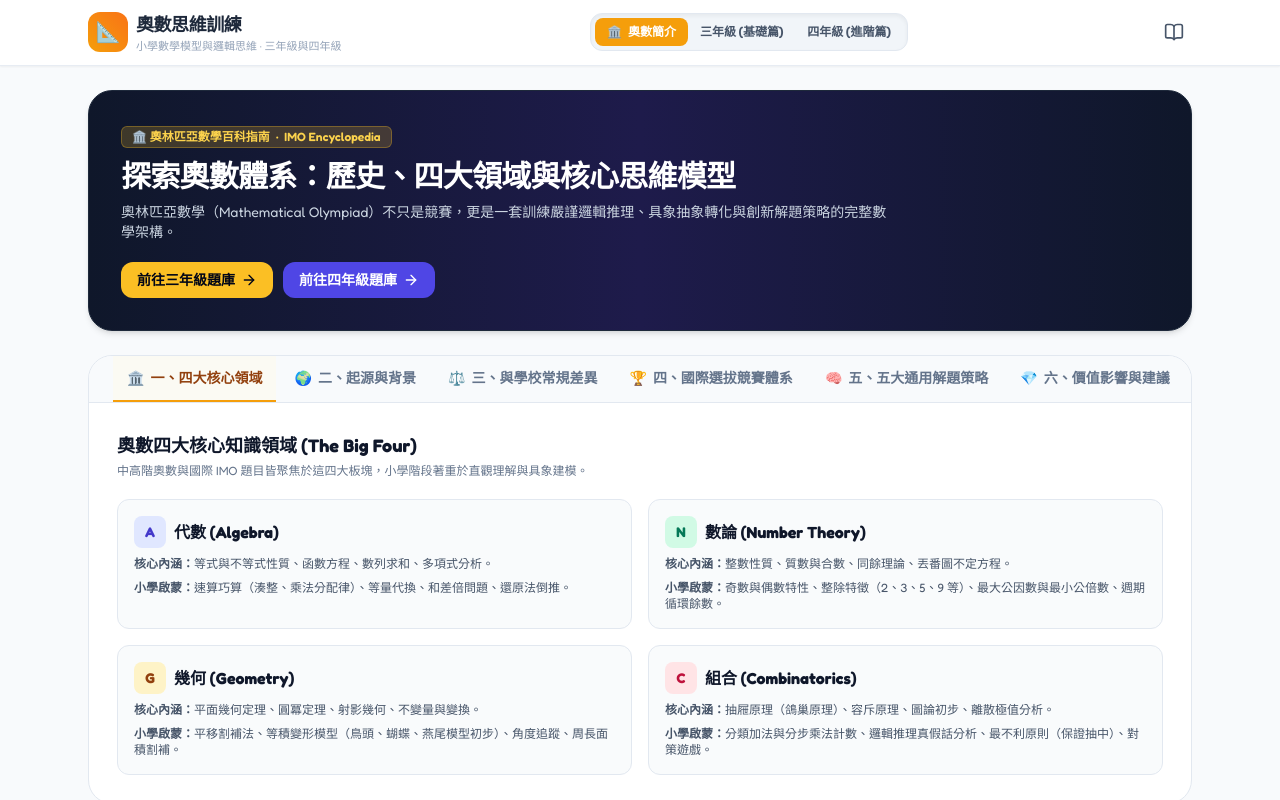
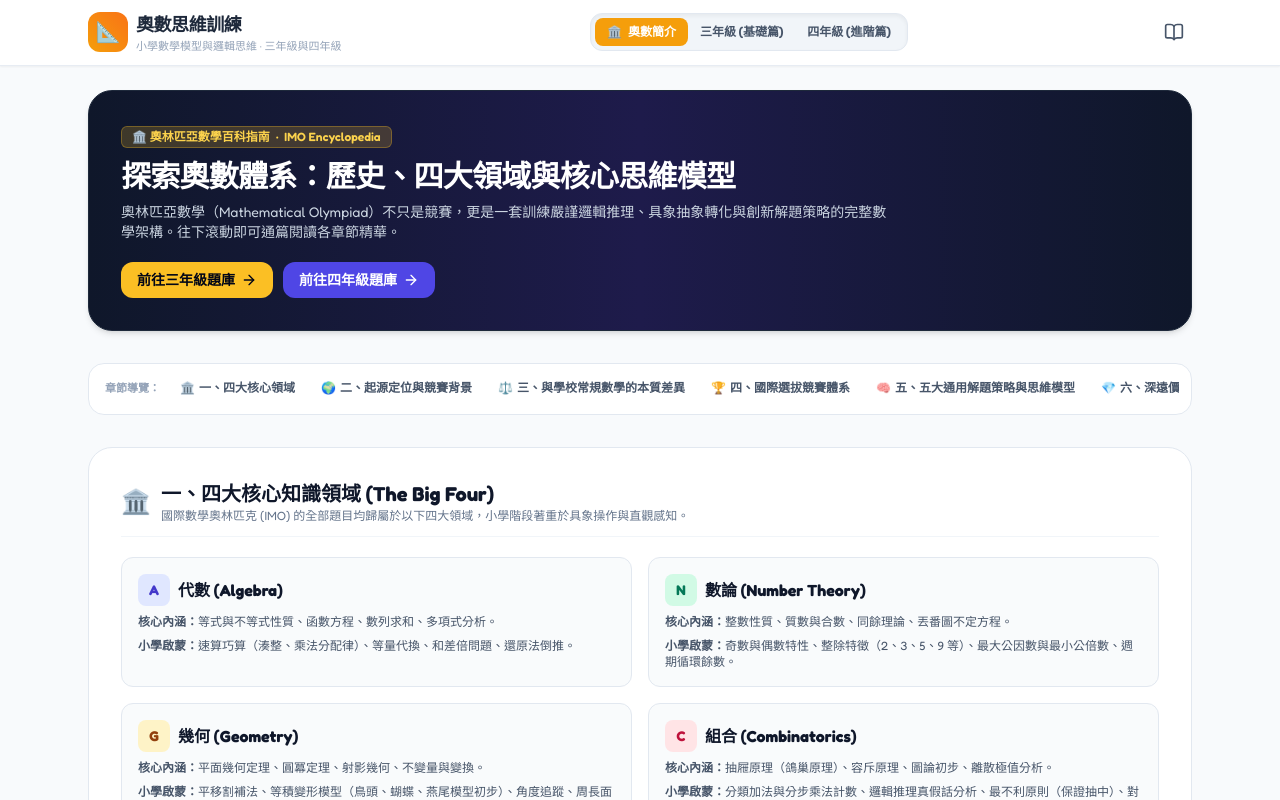
Before and after one commit to magicapo/omath, a React (Vite) app: page / in a window 1280 px wide. Both pictures are taken after a click on the button "查看「奧數簡介」專區". Shown: the top 800 px of the page. Built offline with nearby package versions, Linux system fonts and the light colour scheme.

Commit message:
feat: 奧數簡介移除Tab切換改為連貫長篇章節並附浮動錨點導覽

```diff
--- a/src/components/OlympiadWikiView.jsx
+++ b/src/components/OlympiadWikiView.jsx
@@ -1,21 +1,25 @@
-import React, { useState } from 'react';
-import {
-  Globe,
-  Columns,
-  Trophy,
-  BrainCircuit,
-  Sparkles,
-  ArrowRight,
-  CheckCircle,
-  Lightbulb,
-  ExternalLink
-} from 'lucide-react';
+import React from 'react';
+import { ArrowRight, BookOpen } from 'lucide-react';
 
 export function OlympiadWikiView({ onSelectGrade }) {
-  const [activeTab, setActiveTab] = useState('pillars'); // 'origin' | 'pillars' | 'diff' | 'system' | 'methods' | 'value'
+  const sections = [
+    { id: 'pillars', title: '一、四大核心領域 (The Big Four)', icon: '🏛️' },
+    { id: 'origin', title: '二、起源定位與競賽背景', icon: '🌍' },
+    { id: 'diff', title: '三、與學校常規數學的本質差異', icon: '⚖️' },
+    { id: 'system', title: '四、國際選拔競賽體系 (AMC / IMO)', icon: '🏆' },
+    { id: 'methods', title: '五、五大通用解題策略與思維模型', icon: '🧠' },
+    { id: 'value', title: '六、深遠價值與學習建議', icon: '💎' }
+  ];
+
+  const scrollToSection = (id) => {
+    const el = document.getElementById(`wiki-section-${id}`);
+    if (el) {
+      el.scrollIntoView({ behavior: 'smooth', block: 'start' });
+    }
+  };
 
   return (
-    <div className="space-y-5 sm:space-y-6 pb-16 animate-in fade-in duration-200">
+    <div className="space-y-6 sm:space-y-8 pb-20 animate-in fade-in duration-200">
       {/* Hero Banner */}
       <div className="relative overflow-hidden rounded-2xl sm:rounded-3xl bg-gradient-to-r from-slate-900 via-indigo-950 to-slate-900 p-5 sm:p-8 text-white shadow-md border border-slate-800">
         <div className="relative z-10 max-w-3xl">
@@ -29,20 +33,20 @@ export function OlympiadWikiView({ onSelectGrade }) {
             探索奧數體系：歷史、四大領域與核心思維模型
           </h1>
           <p className="text-slate-300 text-xs sm:text-sm leading-relaxed mb-5 font-normal">
-            奧林匹亞數學（Mathematical Olympiad）不只是競賽，更是一套訓練嚴謹邏輯推理、具象抽象轉化與創新解題策略的完整數學架構。
+            奧林匹亞數學（Mathematical Olympiad）不只是競賽，更是一套訓練嚴謹邏輯推理、具象抽象轉化與創新解題策略的完整數學架構。往下滾動即可通篇閱讀各章節精華。
           </p>
 
           <div className="flex flex-wrap items-center gap-2.5">
             <button
               onClick={() => onSelectGrade(3)}
-              className="px-4 py-2 rounded-xl bg-amber-400 hover:bg-amber-300 text-slate-950 font-bold text-xs sm:text-sm transition-all shadow-xs active:scale-98 flex items-center gap-1.5"
+              className="px-4 py-2 rounded-xl bg-amber-400 hover:bg-amber-300 text-slate-950 font-bold text-xs sm:text-sm transition-all shadow-xs active:scale-98 flex items-center gap-1.5 cursor-pointer"
             >
               <span>前往三年級題庫</span>
               <ArrowRight className="w-4 h-4" />
             </button>
             <button
               onClick={() => onSelectGrade(4)}
-              className="px-4 py-2 rounded-xl bg-indigo-600 hover:bg-indigo-500 text-white font-bold text-xs sm:text-sm transition-all shadow-xs active:scale-98 flex items-center gap-1.5"
+              className="px-4 py-2 rounded-xl bg-indigo-600 hover:bg-indigo-500 text-white font-bold text-xs sm:text-sm transition-all shadow-xs active:scale-98 flex items-center gap-1.5 cursor-pointer"
             >
               <span>前往四年級題庫</span>
               <ArrowRight className="w-4 h-4" />
@@ -51,48 +55,43 @@ export function OlympiadWikiView({ onSelectGrade }) {
         </div>
       </div>
 
-      {/* Main Content Card */}
-      <div className="bg-white rounded-2xl sm:rounded-3xl border border-slate-200 shadow-xs overflow-hidden">
-        {/* Tab Navigation */}
-        <div className="flex border-b border-slate-200 bg-slate-50 px-2 sm:px-6 overflow-x-auto gap-1">
-          {[
-            { id: 'pillars', label: '一、四大核心領域', icon: '🏛️' },
-            { id: 'origin', label: '二、起源與背景', icon: '🌍' },
-            { id: 'diff', label: '三、與學校常規差異', icon: '⚖️' },
-            { id: 'system', label: '四、國際選拔競賽體系', icon: '🏆' },
-            { id: 'methods', label: '五、五大通用解題策略', icon: '🧠' },
-            { id: 'value', label: '六、價值影響與建議', icon: '💎' }
-          ].map((tab) => (
+      {/* Chapter Quick Index Sticky Nav */}
+      <div className="sticky top-14 sm:top-16 z-20 bg-white/95 backdrop-blur-md p-2.5 sm:p-3 rounded-xl sm:rounded-2xl border border-slate-200 shadow-xs">
+        <div className="flex items-center gap-1.5 overflow-x-auto pb-0.5 text-xs">
+          <span className="text-[11px] font-bold text-slate-400 shrink-0 px-1">章節導覽：</span>
+          {sections.map((sec) => (
             <button
-              key={tab.id}
-              onClick={() => setActiveTab(tab.id)}
-              className={`py-3 px-3.5 text-xs sm:text-sm font-bold whitespace-nowrap border-b-2 flex items-center gap-1.5 transition-all cursor-pointer ${
-                activeTab === tab.id
-                  ? 'border-amber-500 text-amber-800 bg-amber-50/50'
-                  : 'border-transparent text-slate-500 hover:text-slate-800 hover:bg-slate-100/60'
-              }`}
+              key={sec.id}
+              onClick={() => scrollToSection(sec.id)}
+              className="px-2.5 py-1 rounded-lg text-slate-600 hover:text-slate-950 hover:bg-slate-100 font-semibold whitespace-nowrap transition-colors shrink-0 cursor-pointer flex items-center gap-1 active:scale-98"
             >
-              <span>{tab.icon}</span>
-              <span>{tab.label}</span>
+              <span>{sec.icon}</span>
+              <span>{sec.title.split(' ')[0]}</span>
             </button>
           ))}
         </div>
+      </div>
 
-        {/* Tab Content Panels */}
-        <div className="p-4 sm:p-7 text-slate-700 text-xs sm:text-sm leading-relaxed">
+      {/* Continuous Document Content */}
+      <div className="space-y-6 sm:space-y-8">
         {/* 1. 四大核心領域 */}
-          {activeTab === 'pillars' && (
-            <div className="space-y-5 animate-in fade-in duration-200">
+        <section
+          id="wiki-section-pillars"
+          className="bg-white rounded-2xl sm:rounded-3xl border border-slate-200 shadow-xs p-5 sm:p-8 space-y-4 scroll-mt-28"
+        >
+          <div className="flex items-center gap-2.5 border-b border-slate-100 pb-3">
+            <span className="text-2xl">🏛️</span>
             <div>
-                <h3 className="font-bold text-slate-900 text-base sm:text-lg mb-1">
-                  奧數四大核心知識領域 (The Big Four)
-                </h3>
-                <p className="text-slate-500 text-xs">
-                  中高階奧數與國際 IMO 題目皆聚焦於這四大板塊，小學階段著重於直觀理解與具象建模。
+              <h2 className="text-base sm:text-xl font-bold text-slate-900">
+                一、四大核心知識領域 (The Big Four)
+              </h2>
+              <p className="text-xs text-slate-500">
+                國際數學奧林匹克 (IMO) 的全部題目均歸屬於以下四大領域，小學階段著重於具象操作與直觀感知。
               </p>
             </div>
+          </div>
 
-              <div className="grid grid-cols-1 md:grid-cols-2 gap-4">
+          <div className="grid grid-cols-1 md:grid-cols-2 gap-4 pt-1">
             <div className="p-4 rounded-xl border border-slate-200 bg-slate-50/80 space-y-2">
               <div className="flex items-center gap-2">
                 <span className="w-8 h-8 rounded-lg bg-indigo-100 text-indigo-700 flex items-center justify-center font-bold text-sm">
@@ -161,20 +160,33 @@ export function OlympiadWikiView({ onSelectGrade }) {
               </p>
             </div>
           </div>
-            </div>
-          )}
+        </section>
 
         {/* 2. 起源與背景 */}
-          {activeTab === 'origin' && (
-            <div className="space-y-4 animate-in fade-in duration-200">
-              <div className="p-4 rounded-xl bg-amber-50 border border-amber-200 text-amber-950 font-medium">
+        <section
+          id="wiki-section-origin"
+          className="bg-white rounded-2xl sm:rounded-3xl border border-slate-200 shadow-xs p-5 sm:p-8 space-y-4 scroll-mt-28"
+        >
+          <div className="flex items-center gap-2.5 border-b border-slate-100 pb-3">
+            <span className="text-2xl">🌍</span>
+            <div>
+              <h2 className="text-base sm:text-xl font-bold text-slate-900">
+                二、起源定位與競賽背景
+              </h2>
+              <p className="text-xs text-slate-500">
+                奧林匹亞數學的百年歷史脈絡與學術初衷。
+              </p>
+            </div>
+          </div>
+
+          <div className="p-4 rounded-xl bg-amber-50 border border-amber-200 text-amber-950 font-medium text-xs sm:text-sm">
             奧林匹亞數學（簡稱奧數，英文：Mathematical Olympiad）是專為青少年設計、以發掘與培育卓越數學思維與創新解題能力為核心的高難度數學競賽及專題數學體系。
           </div>
 
           <div className="grid grid-cols-1 sm:grid-cols-3 gap-4">
             <div className="p-4 rounded-xl border border-slate-200 bg-slate-50">
               <div className="text-xl mb-1">📜 歷史起源</div>
-                  <h4 className="font-bold text-slate-800 mb-1">東歐學術競賽</h4>
+              <h4 className="font-bold text-slate-800 mb-1 text-sm">東歐學術競賽</h4>
               <p className="text-slate-600 text-xs leading-relaxed">
                 19 世紀末至 20 世紀初起源於匈牙利（Eötvös 競賽）。1959 年在羅馬尼亞舉辦了第一屆國際數學奧林匹克（IMO），當時由東歐 7 國發起。
               </p>
@@ -182,7 +194,7 @@ export function OlympiadWikiView({ onSelectGrade }) {
 
             <div className="p-4 rounded-xl border border-slate-200 bg-slate-50">
               <div className="text-xl mb-1">🌐 全球擴展</div>
-                  <h4 className="font-bold text-slate-800 mb-1">全球智力殿堂</h4>
+              <h4 className="font-bold text-slate-800 mb-1 text-sm">全球智力殿堂</h4>
               <p className="text-slate-600 text-xs leading-relaxed">
                 如今 IMO 已有超過 110 個國家和地區參加，被譽為全球中學生最高殿堂級的學術智力競技盛會。
               </p>
@@ -190,20 +202,33 @@ export function OlympiadWikiView({ onSelectGrade }) {
 
             <div className="p-4 rounded-xl border border-slate-200 bg-slate-50">
               <div className="text-xl mb-1">🎯 核心宗旨</div>
-                  <h4 className="font-bold text-slate-800 mb-1">激發數學潛能</h4>
+              <h4 className="font-bold text-slate-800 mb-1 text-sm">激發數學潛能</h4>
               <p className="text-slate-600 text-xs leading-relaxed">
-                    考驗思維的深度、創造性思維與非標準題型的解決能力，而非比拼繁複的計算量或記憶公式。
+                考驗思維的深度、創造性思維與非標準題型的解決能力，而非比拼繁複的計算量或死記公式。
               </p>
             </div>
           </div>
-            </div>
-          )}
+        </section>
 
         {/* 3. 與學校常規差異 */}
-          {activeTab === 'diff' && (
-            <div className="space-y-4 animate-in fade-in duration-200">
+        <section
+          id="wiki-section-diff"
+          className="bg-white rounded-2xl sm:rounded-3xl border border-slate-200 shadow-xs p-5 sm:p-8 space-y-4 scroll-mt-28"
+        >
+          <div className="flex items-center gap-2.5 border-b border-slate-100 pb-3">
+            <span className="text-2xl">⚖️</span>
+            <div>
+              <h2 className="text-base sm:text-xl font-bold text-slate-900">
+                三、與學校常規數學的本質差異
+              </h2>
+              <p className="text-xs text-slate-500">
+                常規課堂與奧數體系在培養方向上的多維度對比。
+              </p>
+            </div>
+          </div>
+
           <div className="overflow-x-auto rounded-xl border border-slate-200">
-                <table className="w-full text-left text-xs">
+            <table className="w-full text-left text-xs sm:text-sm">
               <thead className="bg-slate-100 text-slate-800 font-bold border-b border-slate-200">
                 <tr>
                   <th className="p-3 w-1/4">比較維度</th>
@@ -235,30 +260,43 @@ export function OlympiadWikiView({ onSelectGrade }) {
               </tbody>
             </table>
           </div>
+        </section>
+
+        {/* 4. 國際選拔競賽體系 */}
+        <section
+          id="wiki-section-system"
+          className="bg-white rounded-2xl sm:rounded-3xl border border-slate-200 shadow-xs p-5 sm:p-8 space-y-4 scroll-mt-28"
+        >
+          <div className="flex items-center gap-2.5 border-b border-slate-100 pb-3">
+            <span className="text-2xl">🏆</span>
+            <div>
+              <h2 className="text-base sm:text-xl font-bold text-slate-900">
+                四、國際選拔競賽體系 (AMC / IMO)
+              </h2>
+              <p className="text-xs text-slate-500">
+                全球通行的高階數學競賽路徑與知名國際賽事。
+              </p>
             </div>
-          )}
+          </div>
 
-          {/* 4. 競賽體系 */}
-          {activeTab === 'system' && (
-            <div className="space-y-4 animate-in fade-in duration-200">
           <div className="grid grid-cols-1 sm:grid-cols-2 gap-4">
             <div className="p-4 rounded-xl border border-slate-200 bg-slate-50 space-y-2">
-                  <h4 className="font-bold text-slate-800 text-sm flex items-center gap-1.5">
+              <h4 className="font-bold text-slate-800 text-sm sm:text-base flex items-center gap-1.5">
                 <span>🇺🇸 美國數學競賽選拔體系 (MAA)</span>
               </h4>
-                  <p className="text-xs text-slate-600 leading-relaxed">
-                    <strong>AMC 8 ➔ AMC 10/12 ➔ AIME ➔ USAMO ➔ IMO Team</strong>
+              <p className="text-xs sm:text-sm text-slate-700 leading-relaxed font-semibold">
+                AMC 8 ➔ AMC 10/12 ➔ AIME ➔ USAMO ➔ IMO Team
               </p>
-                  <p className="text-xs text-slate-500">
+              <p className="text-xs text-slate-500 leading-relaxed">
                 全球認可度極高的選拔梯度，也是常春藤名校理工科系的重要參考指標。
               </p>
             </div>
 
             <div className="p-4 rounded-xl border border-slate-200 bg-slate-50 space-y-2">
-                  <h4 className="font-bold text-slate-800 text-sm flex items-center gap-1.5">
+              <h4 className="font-bold text-slate-800 text-sm sm:text-base flex items-center gap-1.5">
                 <span>🌏 國際小學與中學知名賽事</span>
               </h4>
-                  <ul className="text-xs text-slate-600 space-y-1">
+              <ul className="text-xs sm:text-sm text-slate-600 space-y-1">
                 <li>• <strong>SASMO</strong> (新加坡與亞洲學校奧數)</li>
                 <li>• <strong>Kangourou</strong> (袋鼠數學競賽 - 啟蒙普及)</li>
                 <li>• <strong>IMC</strong> (國際數學競賽)</li>
@@ -266,12 +304,25 @@ export function OlympiadWikiView({ onSelectGrade }) {
               </ul>
             </div>
           </div>
-            </div>
-          )}
+        </section>
 
         {/* 5. 五大思維策略 */}
-          {activeTab === 'methods' && (
-            <div className="space-y-4 animate-in fade-in duration-200">
+        <section
+          id="wiki-section-methods"
+          className="bg-white rounded-2xl sm:rounded-3xl border border-slate-200 shadow-xs p-5 sm:p-8 space-y-4 scroll-mt-28"
+        >
+          <div className="flex items-center gap-2.5 border-b border-slate-100 pb-3">
+            <span className="text-2xl">🧠</span>
+            <div>
+              <h2 className="text-base sm:text-xl font-bold text-slate-900">
+                五、五大通用解題策略與思維模型
+              </h2>
+              <p className="text-xs text-slate-500">
+                破除題目表面包裝、找到底層規律的核心思考工具。
+              </p>
+            </div>
+          </div>
+
           <div className="grid grid-cols-1 sm:grid-cols-2 gap-3.5">
             {[
               { name: '1. 化歸與轉化 (Reduction)', desc: '將複雜或未見過的難題轉化為熟悉、簡單的模型（例如將差倍轉為線段圖）。' },
@@ -286,12 +337,25 @@ export function OlympiadWikiView({ onSelectGrade }) {
               </div>
             ))}
           </div>
-            </div>
-          )}
+        </section>
 
         {/* 6. 價值影響與建議 */}
-          {activeTab === 'value' && (
-            <div className="space-y-4 animate-in fade-in duration-200">
+        <section
+          id="wiki-section-value"
+          className="bg-white rounded-2xl sm:rounded-3xl border border-slate-200 shadow-xs p-5 sm:p-8 space-y-4 scroll-mt-28"
+        >
+          <div className="flex items-center gap-2.5 border-b border-slate-100 pb-3">
+            <span className="text-2xl">💎</span>
+            <div>
+              <h2 className="text-base sm:text-xl font-bold text-slate-900">
+                六、深遠價值與學習建議
+              </h2>
+              <p className="text-xs text-slate-500">
+                奧數思維對未來學科、演算法設計的長期影響與家庭陪伴建議。
+              </p>
+            </div>
+          </div>
+
           <div className="grid grid-cols-1 sm:grid-cols-2 gap-4">
             <div className="p-4 rounded-xl bg-amber-50 border border-amber-200 space-y-2">
               <h4 className="font-bold text-amber-900 text-sm">
@@ -315,8 +379,30 @@ export function OlympiadWikiView({ onSelectGrade }) {
               </ul>
             </div>
           </div>
+        </section>
       </div>
-          )}
+
+      {/* Bottom CTA */}
+      <div className="bg-slate-100 rounded-2xl p-5 sm:p-7 text-center space-y-3 border border-slate-200">
+        <h3 className="text-base sm:text-lg font-bold text-slate-800">
+          準備好開始動手解題了嗎？
+        </h3>
+        <p className="text-xs sm:text-sm text-slate-500 max-w-md mx-auto">
+          挑選適合的年級專題，透過互動模型與循序漸進題型展開思考。
+        </p>
+        <div className="flex justify-center items-center gap-3 pt-1">
+          <button
+            onClick={() => onSelectGrade(3)}
+            className="px-5 py-2.5 rounded-xl bg-amber-400 hover:bg-amber-500 text-slate-950 font-bold text-xs sm:text-sm transition-all shadow-xs active:scale-98 cursor-pointer"
+          >
+            進入三年級專題目錄
+          </button>
+          <button
+            onClick={() => onSelectGrade(4)}
+            className="px-5 py-2.5 rounded-xl bg-indigo-600 hover:bg-indigo-700 text-white font-bold text-xs sm:text-sm transition-all shadow-xs active:scale-98 cursor-pointer"
+          >
+            進入四年級專題目錄
+          </button>
         </div>
       </div>
     </div>
```
Lines whose indentation alone changed are shown as unchanged.
